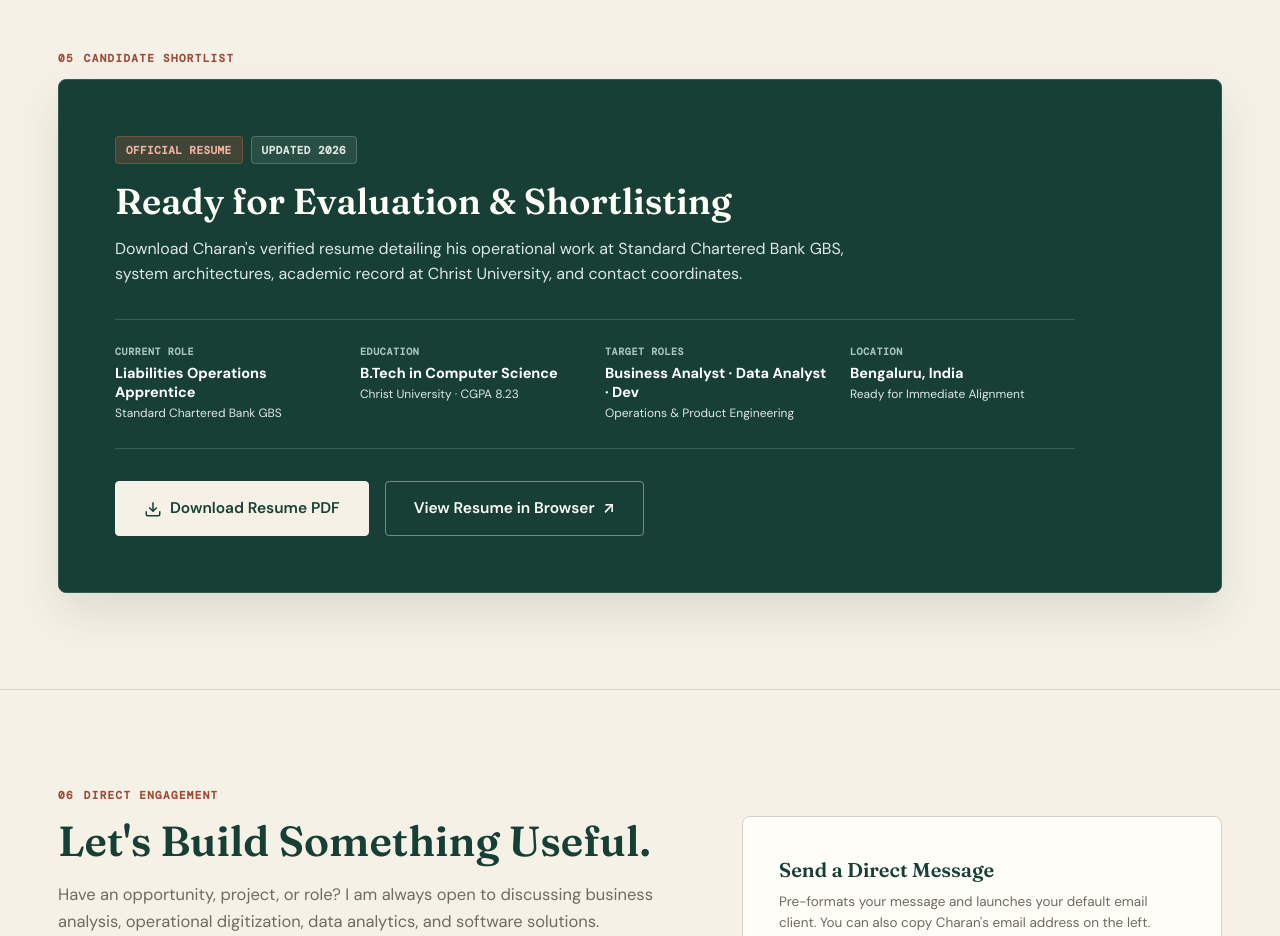
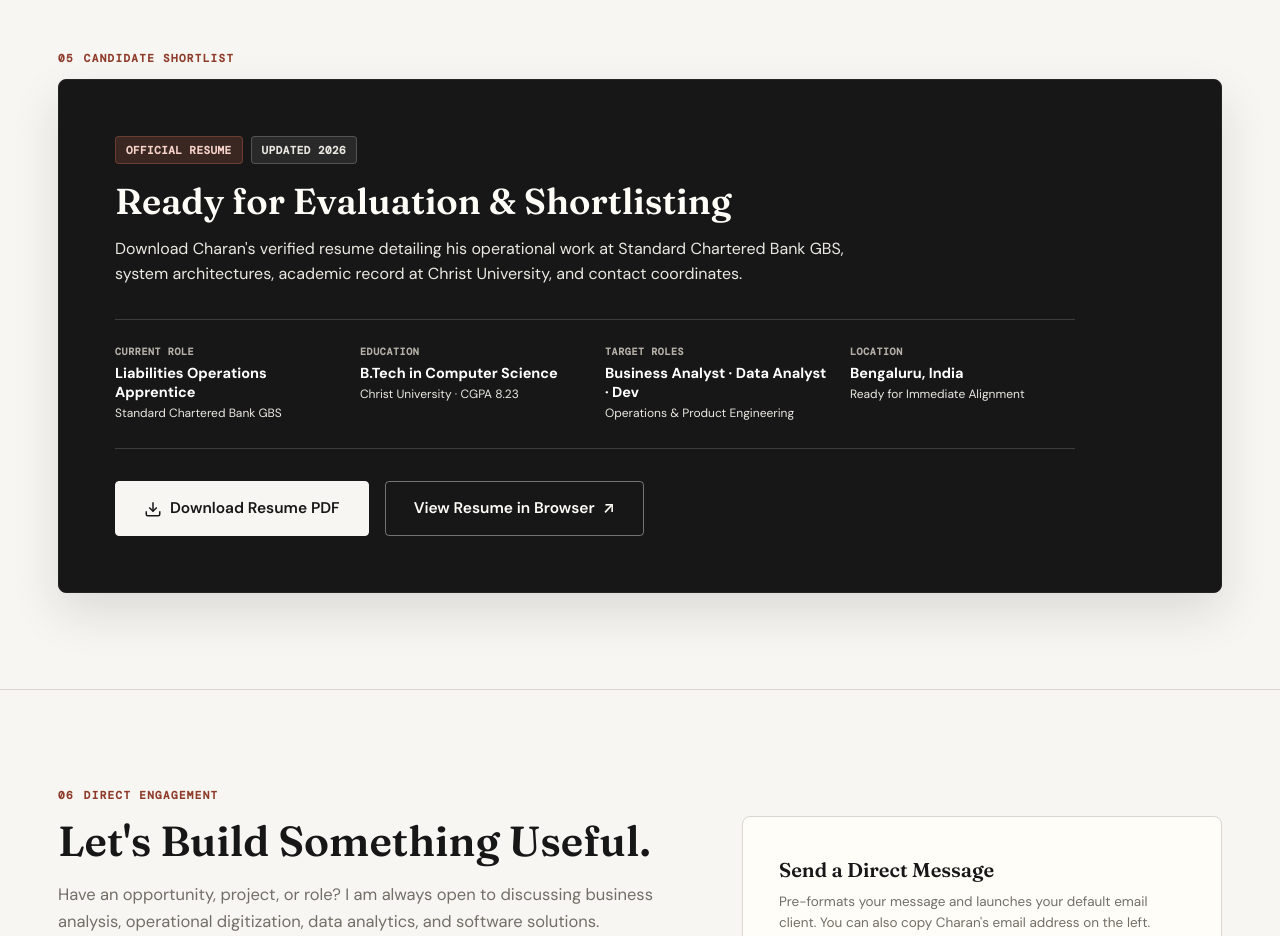
Before and after one commit to charanbanavaram/banavaram-charan-portfolio, a website built with Vite: page index.html in a window 1280 px wide. Shown: the part 7060-7996 px from the top of the page. Built offline with nearby package versions, Linux system fonts and the light colour scheme.

Commit message:
feat(design-system): implement premium warm monochrome palette with terracotta micro-accent

```diff
--- a/index.html
+++ b/index.html
@@ -4,7 +4,7 @@
     <meta charset="UTF-8" />
     <meta name="viewport" content="width=device-width, initial-scale=1.0" />
     <link rel="icon" type="image/svg+xml" href="/favicon.svg" />
-    <meta name="theme-color" content="#F6F1E7" />
+    <meta name="theme-color" content="#F7F6F2" />
     <link rel="canonical" href="https://banavaram-charan-portfoliocom.vercel.app/" />
     <link rel="preconnect" href="https://fonts.googleapis.com" />
     <link rel="preconnect" href="https://fonts.gstatic.com" crossorigin />
--- a/src/style.css
+++ b/src/style.css
@@ -3,35 +3,34 @@
    Principal UI/UX & Design Systems Architecture
    ========================================================================== */
 
-/* 1. TOKENS & CSS VARIABLES (Strict Warm Editorial Palette) */
+/* 1. TOKENS & CSS VARIABLES (Strict Premium Warm Monochrome Palette) */
 :root {
-  /* Core Warm Color Palette */
-  --color-bg: #F6F1E7;            /* Warm Ivory — Main Background */
-  --color-surface: #FFFDF8;       /* Soft White — Elevated Surface */
-  --color-surface-soft: #EAE2D4;  /* Warm Sand — Secondary Surface & Tags */
-
-  --color-primary: #173F35;       /* Deep Warm Forest — Primary Brand & Headings */
-  --color-primary-soft: #315B4E;  /* Warm Forest Soft */
-  --color-primary-hover: #102C25; /* Deeper Forest for hover */
-
-  --color-text: #24231F;          /* Warm Charcoal — Primary Body Text */
-  --color-text-muted: #706A5F;    /* Warm Taupe — Secondary Text & Metadata */
-
-  --color-accent: #B85C45;        /* Warm Terracotta — Signature Accent (2-4% usage) */
-  --color-accent-text: #9E4A35;   /* Deeper Terracotta for 5.35:1+ WCAG AA text contrast */
-  --color-accent-soft: #D58A73;   /* Soft Terracotta */
-  --color-accent-subtle: #F6EAE6; /* Very light terracotta tint */
-
-  --color-sage: #819487;          /* Warm Sage — Secondary Accent (1-3% usage) */
-  --color-sage-soft: #EDF1EE;     /* Sage soft tint */
-
-  --color-border: #D8D0C2;        /* Warm Border — Dividers, inputs, hairline borders */
-  --color-border-strong: #BFB6A4; /* Stronger Warm Border */
-
-  --color-success: #3D614A;       /* Semantic Success (6.2:1 contrast on ivory) */
-  --color-success-bg: #EBF2ED;    /* Success Background */
-  --color-error: #8E3B30;         /* Semantic Error (6.6:1 contrast on ivory) */
-  --color-error-bg: #F9ECEB;      /* Error Background */
+  /* Core Warm Monochrome Color Palette */
+  --color-bg: #F7F6F2;            /* Warm Off-White — Main Background */
+  --color-surface: #FFFDF8;       /* Warm White — Elevated Surface */
+  --color-surface-soft: #EAE8E1;  /* Light Warm Surface — Secondary Surface & Tags */
+
+  --color-primary: #171717;       /* Near-Black — Primary Brand & Headings */
+  --color-primary-soft: #242424;  /* Secondary Black */
+  --color-primary-hover: #000000; /* Pure Black for crisp hover */
+
+  --color-text: #242424;          /* Secondary Black — Primary Body Text */
+  --color-text-muted: #726F68;    /* Warm Muted Gray — Secondary Text & Metadata (4.64:1+ WCAG AA) */
+
+  --color-accent: #A95743;        /* Muted Terracotta — Signature Micro-Accent (1-3% usage) */
+  --color-accent-text: #8E3B2A;   /* Tuned Terracotta for 6.9:1+ WCAG AA text contrast */
+  --color-accent-soft: #C27461;   /* Soft Terracotta */
+  --color-accent-subtle: #F7EBE8; /* Very light terracotta tint */
+
+  --color-gray-soft: #B5B1A8;     /* Soft Warm Gray — Secondary metadata & borders */
+
+  --color-border: #D9D7D0;        /* Warm Border — Dividers, inputs, hairline borders */
+  --color-border-strong: #B5B1A8; /* Stronger Warm Border */
+
+  --color-success: #3D614A;       /* Semantic Success (6.6:1 contrast on off-white) */
+  --color-success-bg: #EAEFEA;    /* Success Background */
+  --color-error: #9E3F36;         /* Semantic Error (5.8:1 contrast on off-white) */
+  --color-error-bg: #F8EBEA;      /* Error Background */
   --color-warning: #85531B;       /* Warm Amber Warning */
   --color-warning-bg: #F9F1E6;    /* Warning Background */
 
@@ -62,9 +61,9 @@
   --radius-pill: 9999px;
 
   /* Subtle Warm Shadows */
-  --shadow-sm: 0 2px 4px rgba(36, 35, 31, 0.04);
-  --shadow-md: 0 8px 24px rgba(23, 63, 53, 0.06);
-  --shadow-lg: 0 20px 48px rgba(23, 63, 53, 0.12);
+  --shadow-sm: 0 2px 4px rgba(23, 23, 23, 0.04);
+  --shadow-md: 0 8px 24px rgba(23, 23, 23, 0.06);
+  --shadow-lg: 0 20px 48px rgba(23, 23, 23, 0.12);
 
   --max-width: 1220px;
   --section-pad: 96px;
@@ -324,15 +323,15 @@ img, svg {
 }
 
 .badge-enterprise {
-  background: var(--color-sage-soft);
-  color: var(--color-primary);
-  border: 1px solid #BAC9C0;
+  background: var(--color-surface-soft);
+  color: var(--color-primary);
+  border: 1px solid var(--color-border);
 }
 
 .badge-primary {
   background: var(--color-accent-subtle);
   color: var(--color-accent-text);
-  border: 1px solid #F0C0B0;
+  border: 1px solid rgba(169, 87, 67, 0.25);
 }
 
 .badge-outline {
@@ -365,13 +364,13 @@ img, svg {
 .status-dev {
   background: var(--color-warning-bg);
   color: var(--color-warning);
-  border: 1px solid #EEDBC5;
+  border: 1px solid #E5D9C8;
 }
 
 .status-done {
   background: var(--color-success-bg);
   color: var(--color-success);
-  border: 1px solid #C8DDD0;
+  border: 1px solid #C2D5C8;
 }
 
 /* 5. FIRST-VISIT WELCOME OVERLAY (Signature 0.85s Greeting) */
@@ -482,7 +481,7 @@ img, svg {
 .site-header {
   position: sticky;
   top: 0;
-  background-color: rgba(246, 241, 231, 0.94);
+  background-color: rgba(247, 246, 242, 0.94);
   backdrop-filter: blur(10px);
   -webkit-backdrop-filter: blur(10px);
   z-index: 1000;
@@ -748,7 +747,7 @@ img, svg {
 }
 
 .pillar-row:hover {
-  background-color: rgba(234, 226, 212, 0.25);
+  background-color: rgba(234, 232, 225, 0.4);
 }
 
 .pillar-lead-col {
@@ -1247,11 +1246,11 @@ img, svg {
 }
 
 .shortlist-box .sidebar-heading {
-  color: #A9C5BA;
+  color: var(--color-gray-soft);
 }
 
 .shortlist-box .sidebar-text {
-  color: #DDE8E2;
+  color: var(--color-surface-soft);
   margin-bottom: 18px;
 }
 
@@ -1361,14 +1360,14 @@ img, svg {
 }
 
 .callout-badges .badge-primary {
-  background: rgba(184, 92, 69, 0.25);
-  color: #F0B2A3;
-  border: 1px solid rgba(184, 92, 69, 0.45);
+  background: rgba(169, 87, 67, 0.25);
+  color: #F7D2C9;
+  border: 1px solid rgba(169, 87, 67, 0.45);
 }
 
 .callout-badges .badge-outline {
   background: rgba(255, 253, 248, 0.08);
-  color: #DDE8E2;
+  color: var(--color-surface-soft);
   border: 1px solid rgba(255, 253, 248, 0.2);
 }
 
@@ -1383,7 +1382,7 @@ img, svg {
 
 .callout-desc {
   font-size: 16px;
-  color: #DDE8E2;
+  color: var(--color-surface-soft);
   max-width: 68ch;
   line-height: 1.6;
   margin-bottom: 32px;
@@ -1394,8 +1393,8 @@ img, svg {
   grid-template-columns: repeat(4, 1fr);
   gap: 20px;
   padding: 24px 0;
-  border-top: 1px solid rgba(216, 208, 194, 0.2);
-  border-bottom: 1px solid rgba(216, 208, 194, 0.2);
+  border-top: 1px solid rgba(217, 215, 208, 0.2);
+  border-bottom: 1px solid rgba(217, 215, 208, 0.2);
   margin-bottom: 32px;
 }
 
@@ -1409,7 +1408,7 @@ img, svg {
   font-size: 10px;
   font-weight: 600;
   letter-spacing: 0.06em;
-  color: #A9C5BA;
+  color: var(--color-gray-soft);
   margin-bottom: 4px;
 }
 
@@ -1422,7 +1421,7 @@ img, svg {
 
 .strip-stat small {
   font-size: 12px;
-  color: #DDE8E2;
+  color: var(--color-surface-soft);
   margin-top: 2px;
 }
 
@@ -1645,17 +1644,17 @@ img, svg {
   display: block;
   background: var(--color-success-bg);
   color: var(--color-success);
-  border: 1px solid #C8DDD0;
+  border: 1px solid #C2D5C8;
 }
 
 .form-feedback.error {
   display: block;
   background: var(--color-error-bg);
   color: var(--color-error);
-  border: 1px solid #EAC8C5;
-}
-
-/* 14. FOOTER (DEEP WARM FOREST) */
+  border: 1px solid #E4C1BE;
+}
+
+/* 14. FOOTER (NEAR-BLACK WARM MONOCHROME) */
 .site-footer {
   background: var(--color-primary);
   color: var(--color-bg);
@@ -1700,7 +1699,7 @@ img, svg {
   display: block;
   font-family: var(--mono);
   font-size: 11px;
-  color: #A9C5BA;
+  color: var(--color-gray-soft);
 }
 
 .back-to-top {
@@ -1718,7 +1717,7 @@ img, svg {
 .modal-backdrop {
   position: fixed;
   inset: 0;
-  background: rgba(23, 63, 53, 0.75);
+  background: rgba(23, 23, 23, 0.75);
   backdrop-filter: blur(4px);
   -webkit-backdrop-filter: blur(4px);
   z-index: 1500;
@@ -1957,7 +1956,7 @@ img, svg {
 
 .architecture-diagram {
   background: var(--color-primary);
-  color: #DDE8E2;
+  color: var(--color-surface-soft);
   font-family: var(--mono);
   font-size: 12px;
   line-height: 1.5;
```
Also changed, not shown: public/favicon.svg.
